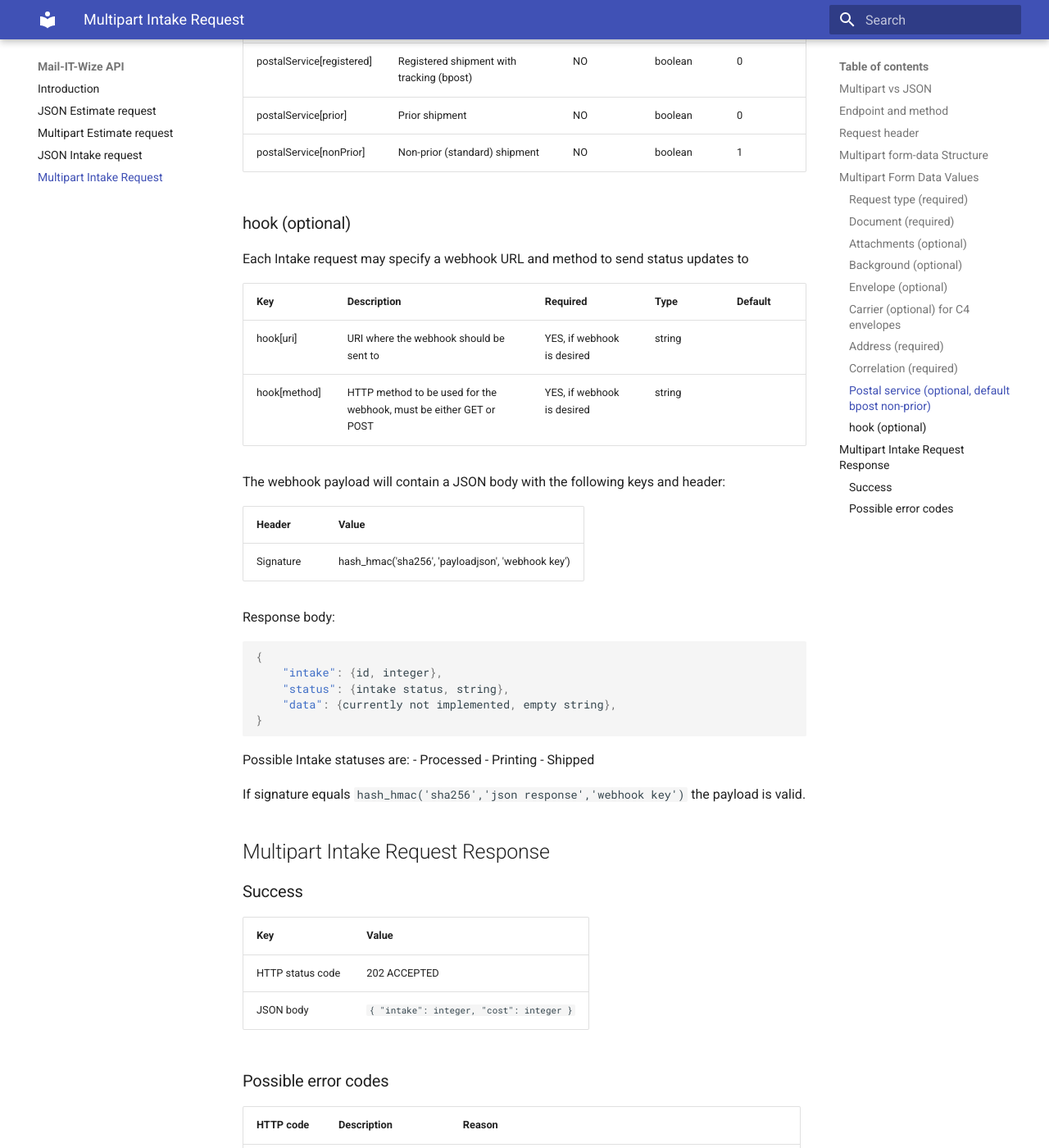
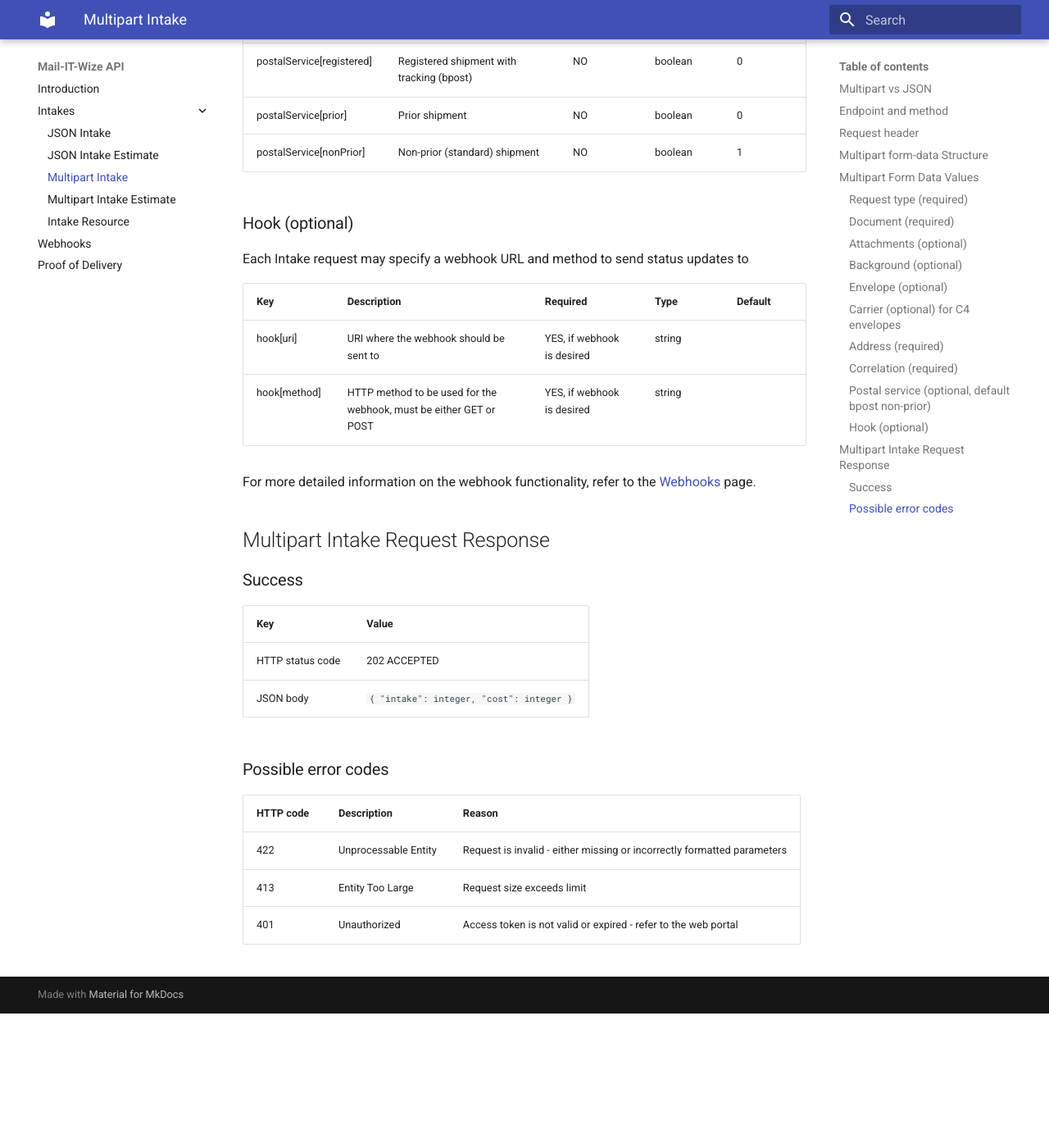
Before and after one commit to Symeta-Hybrid/api-docs, an MkDocs documentation site: the page built from docs/intake_multipart.md, in a window 1280 px wide and 1400 px high, scrolled down 5814 px. Shown: the whole window at 82% size. Built offline with MkDocs 1.6.1 and Material for MkDocs 9.7.7, drawn with Linux system fonts in a browser that asks for light colours; after the commit the page ends 7050 px from its top, so only the background shows below that.

Commit message:
Updated all docs, added POD docs, added webhook docs

````diff
--- a/docs/intake_multipart.md
+++ b/docs/intake_multipart.md
@@ -5,17 +5,17 @@
 
 ## Endpoint and method
 
-| API version | v1                                    |
-|:------------|:--------------------------------------|
-| Endpoint    | base_url/api_version/intake/multipart |
-| Method      | POST                                  |
+| API version | v1                                      |
+|:------------|:----------------------------------------|
+| Endpoint    | `base_url/api_version/intake/multipart` |
+| Method      | `POST`                                  |
 
 ## Request header
 
-| Header        | Value            |
-|---------------|------------------|
-| Accept        | application/json |
-| Authorization | Bearer [token]   |
+| Header        | Value              |
+|---------------|--------------------|
+| Accept        | `application/json` |
+| Authorization | `Bearer [token]`   |
 
 
 ## Multipart form-data Structure
@@ -156,7 +156,7 @@
 | postalService\[prior]      | Prior shipment                            | NO       | boolean | 0       |
 | postalService\[nonPrior]   | Non-prior (standard) shipment             | NO       | boolean | 1       |
 
-### hook (optional)
+### Hook (optional)
 Each Intake request may specify a webhook URL and method to send status updates to
 
 | Key           | Description                                                        | Required                   | Type   | Default |
@@ -164,27 +164,7 @@
 | hook\[uri]    | URI where the webhook should be sent to                            | YES, if webhook is desired | string |         |
 | hook\[method] | HTTP method to be used for the webhook, must be either GET or POST | YES, if webhook is desired | string |         |
 
-
-The webhook payload will contain a JSON body with the following keys and header:
-
-| Header    | Value                                             |
-|-----------|---------------------------------------------------|
-| Signature | hash_hmac('sha256', 'payloadjson', 'webhook key') |
-
-Response body:
-``` json
-{
-    "intake": {id, integer},
-    "status": {intake status, string},
-    "data": {currently not implemented, empty string},
-}
-```
-Possible Intake statuses are:
-- Processed
-- Printing
-- Shipped
-
-If signature equals `hash_hmac('sha256','json response','webhook key')` the payload is valid.
+For more detailed information on the webhook functionality, refer to the [Webhooks](webhooks.md) page.
 
 ## Multipart Intake Request Response
 
--- a/mkdocs.yml
+++ b/mkdocs.yml
@@ -9,3 +9,13 @@
   - pymdownx.superfences
   - admonition
   - pymdownx.details
+nav:
+  - Introduction: index.md
+  - Intakes:
+      - JSON Intake: intake_json.md
+      - JSON Intake Estimate: estimate_json.md
+      - Multipart Intake: intake_multipart.md
+      - Multipart Intake Estimate: estimate_multipart.md
+      - Intake Resource: resource_request.md
+  - Webhooks: webhooks.md
+  - Proof of Delivery: pods.md
````
Also changed, not shown: docs/estimate_json.md (+8 -8 lines), docs/estimate_multipart.md (+8 -8 lines), docs/index.md (+2 -0 lines), docs/intake_json.md (+10 -29 lines), docs/pods.md (added, +53 -0 lines), docs/resource_request.md (added, +62 -0 lines), docs/webhooks.md (added, +83 -0 lines).
